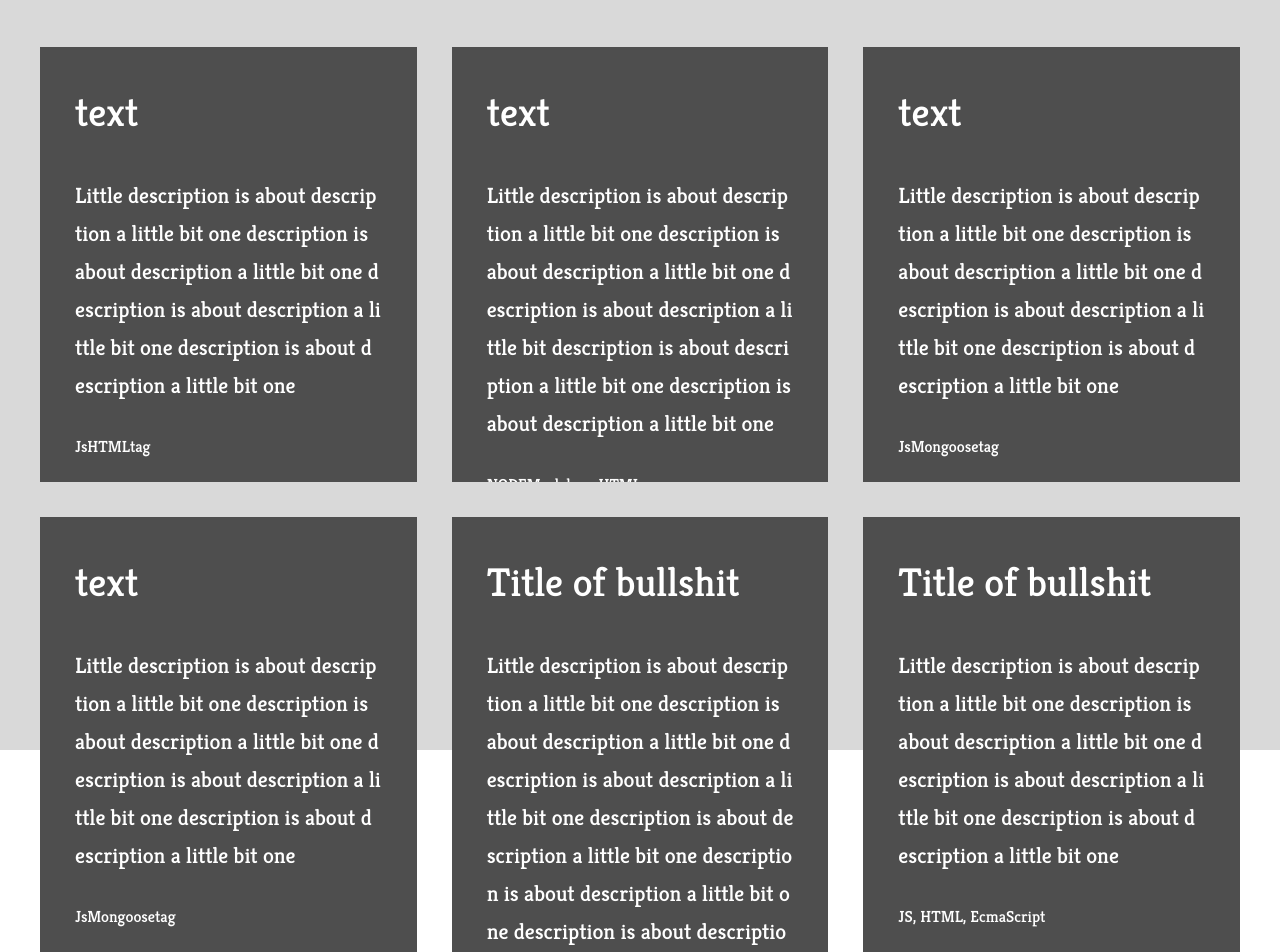
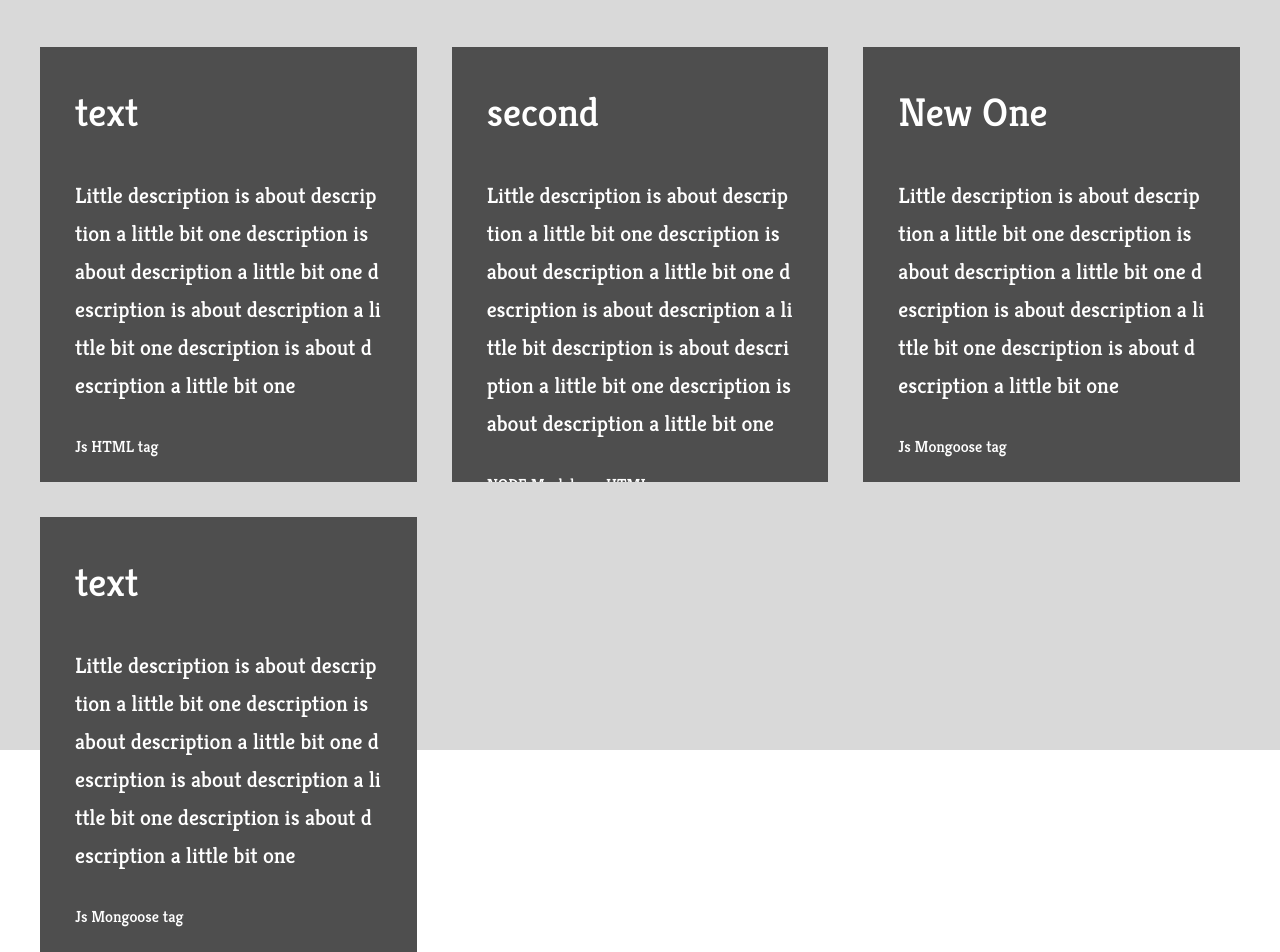
Before and after one commit to Bayraev/codebar_frontend, a React (Create React App) app: page /snippets in a window 1280 px wide. Shown: the part 197-1149 px from the top of the page. Built offline with nearby package versions, Linux system fonts and the light colour scheme; what @uiw/codemirror-extensions-langs would draw is missing.

Commit message:
Realised value live-searching. Next - tags searching

```diff
--- a/src/assets/snippets.json
+++ b/src/assets/snippets.json
@@ -5,13 +5,13 @@
     "tags": ["Js", "HTML", "tag"]
 },
 {
-    "title": "text",
+    "title": "second",
     "description": "Little description is about description a little bit one description is about description a little bit one  description is about description a little bit description is about description a little bit one description is about description a little bit one",
     "snippet": "<h> Hello World!</h>",
     "tags": ["NODE", "Markdown", "HTML"]
 },
 {
-    "title": "text",
+    "title": "New One",
     "description": "Little description is about description a little bit one description is about description a little bit one description is about description a little bit one description is about description a little bit one",
     "snippet": "<h> Hello World!</h>",
     "tags": ["Js", "Mongoose", "tag"]
--- a/src/components/Main/Snippets.jsx
+++ b/src/components/Main/Snippets.jsx
@@ -4,11 +4,33 @@ import sort_icon from '../../assets/images/settings_icon.png';
 import search_icon from '../../assets/images/search_icon.png';
 import snippetsJson from '../../assets/snippets.json';
 import { Link } from 'react-router-dom';
+import { useState } from 'react';
 
 const Snippets = () => {
+  //! HERE FOR A WHILE
+
+  // HERE
+  const [search, setSearch] = useState(''); // live searching
+  const [fileredSnippets, setFilteredSnippets] = useState(snippetsJson); // thats what we render like everytime
   //* Work with redux-toolkit
   const handleEdit = (index, title, description, snippet, tags, typeOfWork) => {
     console.log(index, title, description, snippet, tags, typeOfWork);
+  };
+
+  // dynamic searching by title and tags
+  const handleSearch = (value, tags) => {
+    // searching by value
+    if (value) {
+      setSearch(value);
+      console.log(value);
+      const newArray = snippetsJson.filter((e) => {
+        return e.title.toLowerCase().includes(value.toLowerCase());
+      });
+      setFilteredSnippets(newArray);
+    }
+    // searching by tags
+    if (tags) {
+    }
   };
 
   return (
@@ -18,14 +40,18 @@ const Snippets = () => {
         <img className={styles.icon50x50} src={search_icon} />
       </div>
       <form>
-        <input placeholder="Search by title.." type="text" />
+        <input
+          onChange={(e) => handleSearch(e.target.value)}
+          placeholder="Search by title.."
+          type="text"
+        />
         <Link to="/edit">
           <button className="dark_gray_button">New Snippet</button>
         </Link>
       </form>
 
       <div className={styles.rendering_div}>
-        {snippetsJson.map((e, i) => {
+        {fileredSnippets.map((e, i) => {
           return (
             <div
               className={styles.rendered_item}
@@ -36,45 +62,11 @@ const Snippets = () => {
                 <span>{e.description}</span>
               </div>
               <div className={styles.tags_and_codepopup}>
-                <span>{e.tags.map((e) => e)}</span>
+                <span>{e.tags.map((e) => e + ' ')}</span>
               </div>
             </div>
           );
         })}
-
-        <div className={styles.rendered_item}>
-          <div className={styles.description}>
-            <h3>Title of bullshit</h3>
-            <span>
-              Little description is about description a little bit one description is about
-              description a little bit one description is about description a little bit one
-              description is about description a little bit one description is about description a
-              little bit one description is about description a little bit one description is about
-              description a little bit one description is about description a little bit oneis about
-              description a little bit one description is about description a little bit oneis about
-              description a little bit one description is about description a little bit one
-            </span>
-          </div>
-          <div className={styles.tags_and_codepopup}>
-            <span>JS, HTML, EcmaScript</span>
-            {/* <button className={styles.code_popup}>Check</button> */}
-          </div>
-        </div>
-
-        <div className={styles.rendered_item}>
-          <div className={styles.description}>
-            <h3>Title of bullshit</h3>
-            <span>
-              Little description is about description a little bit one description is about
-              description a little bit one description is about description a little bit one
-              description is about description a little bit one
-            </span>
-          </div>
-          <div className={styles.tags_and_codepopup}>
-            <span>JS, HTML, EcmaScript</span>
-            {/* <button className={styles.code_popup}>Check</button> */}
-          </div>
-        </div>
       </div>
     </div>
   );
```
